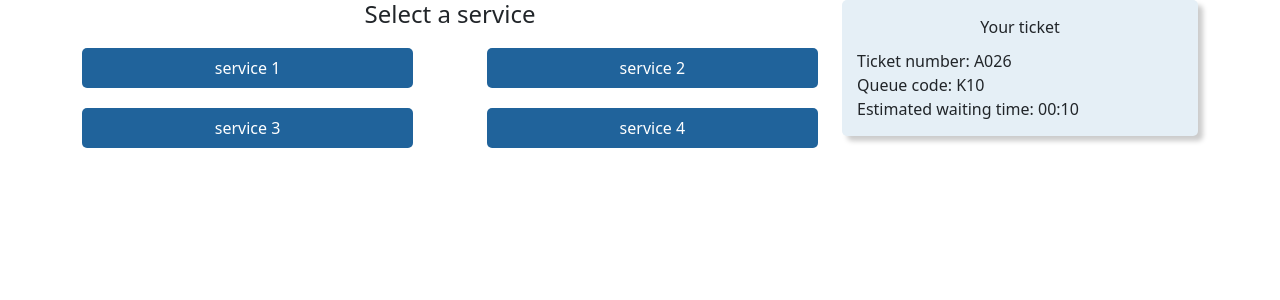
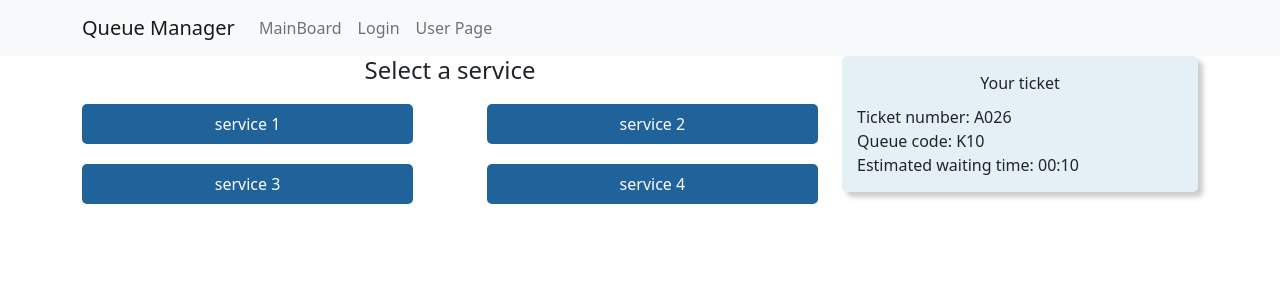
Before and after one commit to giuseppelazzara98/polito-se2-22-18_OQM, a React (Create React App) app in the folder client/: page / in a window 1280 px wide. Shown: the top 300 px of the page. Built offline with nearby package versions, Linux system fonts and the light colour scheme.

Commit message:
Added a first version of the navbar

```diff
--- a/client/src/App.js
+++ b/client/src/App.js
@@ -8,6 +8,7 @@ import {
 } from 'react-router-dom';
 import UserPage from './pages/UserPage';
 import LoginForm from './components/LoginForm/LoginForm';
+import NavbarHead from './components/Navbar/navbar';
 
 export const MainCtx = createContext({});
 
@@ -50,21 +51,7 @@ function App2() {
 
 	return (
 		<div className="App">
-			{/* <header className="App-header">
-        <img src={logo} className="App-logo" alt="logo" />
-        <p>
-          Edit <code>src/App.js</code> and save to reload.
-        </p>
-        <a
-          className="App-link"
-          href="https://reactjs.org"
-          target="_blank"
-          rel="noopener noreferrer"
-        >
-          Learn React
-        </a>
-      </header> */}
-			{/* to insert an header */}
+			<NavbarHead />
 			<main>
 				<MainCtx.Provider
 					value={{
--- /dev/null
+++ b/client/src/components/Navbar/navbar.js
@@ -0,0 +1,29 @@
+import Container from 'react-bootstrap/Container';
+import Nav from 'react-bootstrap/Nav';
+import Navbar from 'react-bootstrap/Navbar';
+import {
+	BrowserRouter as Router,
+	Routes,
+	Route,
+	Navigate,
+    Link
+} from 'react-router-dom';
+
+function NavbarHead() {
+  return (
+    <>
+      <Navbar bg="light" variant="light">
+        <Container>
+          <Navbar.Brand >Queue Manager</Navbar.Brand>
+          <Nav className="me-auto">
+            <Nav.Link href="/mainboard">MainBoard</Nav.Link>
+            <Nav.Link href="/login">Login</Nav.Link>
+            <Nav.Link href="/">User Page</Nav.Link>
+          </Nav>
+        </Container>
+      </Navbar>
+    </>
+  );
+}
+
+export default NavbarHead;
```
